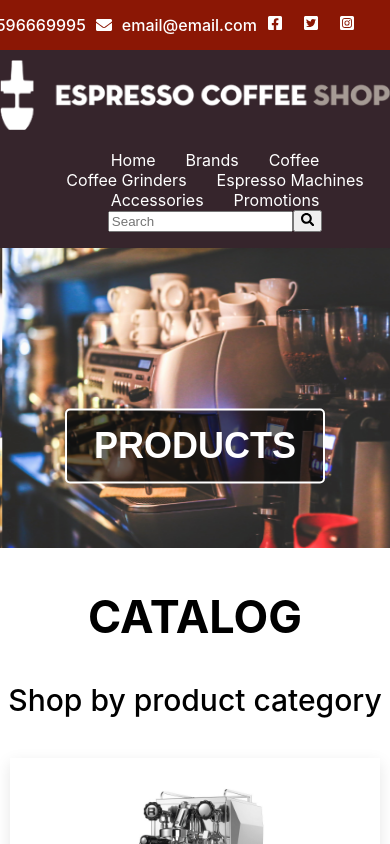
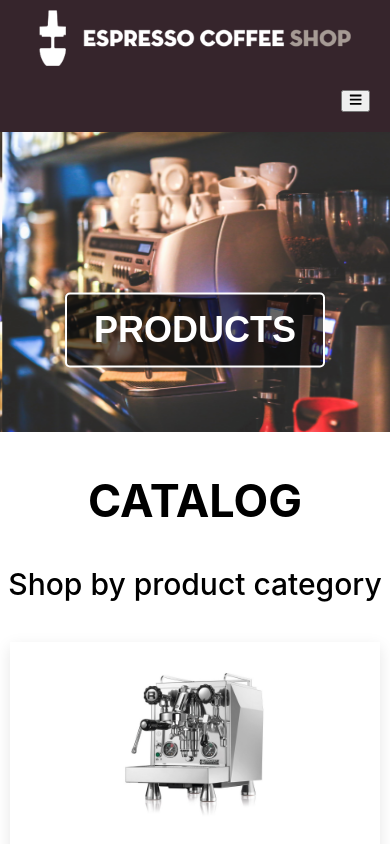
Before and after one commit to zradev/CoffeShop, a React (Create React App) app in the folder client/: page / in a window 390 px wide. Shown: the top 844 px of the page. Built offline with nearby package versions, Linux system fonts and the light colour scheme.

Commit message:
Fix: Responsive Header

```diff
--- a/client/src/components/common/header/Header.css
+++ b/client/src/components/common/header/Header.css
@@ -43,4 +43,62 @@
   margin: 0 15px;
 }
 
-/* TODO: Make the header responsive. */
+.toggle {
+  display: none;
+}
+
+@media screen and (max-width: 810px) {
+  .banner {
+    display: none;
+  }
+  .logo img {
+    width: 80%;
+  }
+
+  .toggle {
+    display: flex;
+    justify-content: flex-end;
+    margin: 20px;
+  }
+
+  .menu .flex {
+    display: none;
+  }
+
+  .small {
+    position: fixed;
+    top: 0;
+    left: -1000px;
+    height: 100%;
+    width: 70vw;
+    background: white;
+    flex-direction: column;
+    margin: 0;
+    padding: 0;
+    z-index: 9999;
+    animation: slide 0.5s forwards;
+  }
+
+  .small li a {
+    display: flex;
+    color: #2a363b;
+    font-size: 18px;
+    font-weight: 600;
+    padding: 16px 24px;
+    position: relative;
+    text-transform: uppercase;
+  }
+  .small li {
+    margin: 0;
+    padding: 0;
+    border-bottom: 1px solid #eee;
+  }
+  .small li:hover {
+    background-color: #eee;
+  }
+}
+@keyframes slide {
+  100% {
+    left: 0;
+  }
+}
--- a/client/src/components/common/header/navbar/Menu.js
+++ b/client/src/components/common/header/navbar/Menu.js
@@ -1,27 +1,28 @@
-import React from "react";
-import { FaSearch } from "react-icons/fa";
+import React, { useState } from "react";
+import { FaSearch, FaTimes, FaBars } from "react-icons/fa";
 import { Link } from "react-router-dom";
 import { nav } from "../../../data/Data";
 
 const Menu = () => {
+  const [navList, setNavList] = useState(false);
+
   return (
     <>
       <nav className="menu">
-        <ul>
+        <ul className={navList ? "small" : "flex"}>
           {nav.map((list, index) => (
             <li key={index}>
-              <Link to={list.path}>{list.text}</Link>
+              <Link to={list.path} onClick={() => setNavList(false)}>
+                {list.text}
+              </Link>
             </li>
           ))}
-          <li>
-            <form>
-              <input type="search" placeholder="Search" />
-              <button>
-                <FaSearch />
-              </button>
-            </form>
-          </li>
         </ul>
+        <div className="toggle">
+          <button onClick={() => setNavList(!navList)}>
+            {navList ? <FaTimes /> : <FaBars />}
+          </button>
+        </div>
       </nav>
     </>
   );
```
